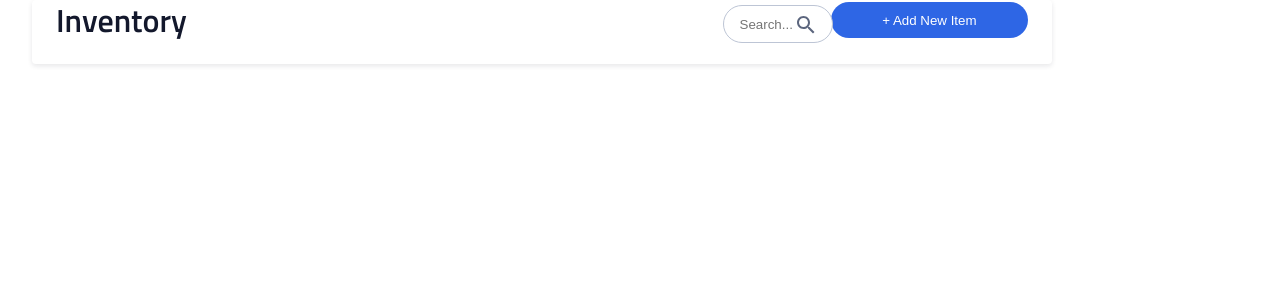
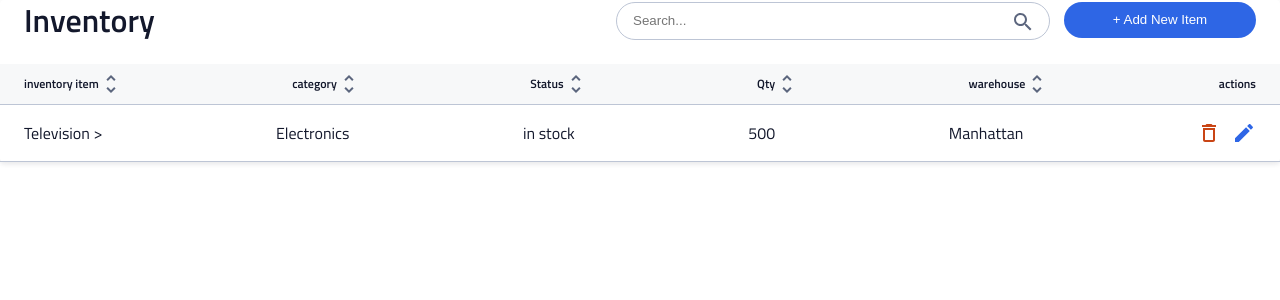
Before and after one commit to shanni6/instock-whistler, a React (Vite) app: page /inventory in a window 1280 px wide. Shown: the top 300 px of the page. Built offline with nearby package versions, Linux system fonts and the light colour scheme.

Commit message:
responsive style completed

```diff
--- a/src/components/InventoryList/InventoryList.jsx
+++ b/src/components/InventoryList/InventoryList.jsx
@@ -11,7 +11,7 @@ import React, { useState, useEffect } from 'react';
 const InventoryList = () => {
   return (
     <>
-    <section className="inventory container">
+    <section className="inventory">
       <div className="inventory__nav">
         <h1 className="inventory__title">Inventory</h1>
         <div className="inventory__nav-search">
@@ -77,7 +77,7 @@ const InventoryList = () => {
             <h4 className="inventory__sort-heading">actions</h4>
           </li>
         </ul>
-
+{/* ---------------- */}
         <ul className="inventory__list">
           <li className="inventory__list-li">Television &gt;</li>
           <li className="inventory__list-li">Electronics </li>
--- a/src/components/InventoryList/InventoryList.scss
+++ b/src/components/InventoryList/InventoryList.scss
@@ -18,6 +18,7 @@ li {
     box-shadow: 0px 2px 5px 0px rgba(19, 24, 44, 0.1);
     background-color: $primary-white;
     border-radius: 4px;
+    box-sizing: border-box;
 
 
   &__title {
@@ -32,15 +33,37 @@ li {
       align-items: center;
     }
 
+    @include medium {
+      display: flex;
+      justify-content: space-between;
+      align-items: center;
+    }
+
     &-search {
       @include large {
         display: flex;
-        justify-content: space-around;
         align-items: center;
+        width: 40vw;
+      }
+      @include medium {
+        display: flex;
+        align-items: center;
+        width: 50vw;
       }
 
       &-container {
         position: relative;
+
+        @include large {
+          width: 100%;
+          margin-right: 1rem;
+          margin-bottom: 0.4rem;
+        }
+        @include medium {
+          width: 70%;
+          margin-right: 1rem;
+          margin-bottom: 0.4rem;
+        }
       }
 
       &-input {
@@ -52,6 +75,14 @@ li {
 
         &::placeholder {
           padding-left: 1rem;
+        }
+
+        @include large {
+          width: 100%;
+        }
+
+        @include medium {
+          width: 100%;
         }
       }
 
@@ -70,23 +101,59 @@ li {
         padding: 0 1rem;
         color: $primary-white;
         margin-bottom: 1.5rem;
+
+        @include large {
+          max-width: 30%;
+        }
+
+        @include medium {
+          width: 40%;
+        }
       }
     }
   }
 
 
-
+//---------large and midum screen--------
 
   &__container{
     display: none;
+
+    @include large{
+      display: block;
+    }
+    @include medium{
+      display: block;
+    }
   }
 
   &__sort {
+    padding: 0.5rem 1.5rem;
+    background-color: $background-light-gray;
 
     @include large {
       display: flex;
       justify-content: space-between;
       align-items: center;
+    }
+
+    @include medium {
+      display: flex;
+      justify-content: space-between;
+      align-items: center;
+    }
+
+    &-li{
+      @include large {
+        display: flex;
+        justify-content: space-between;
+        align-items: center;
+      }
+      @include medium {
+        display: flex;
+        justify-content: space-between;
+        align-items: center;
+      }
     }
   }
 
@@ -94,7 +161,18 @@ li {
     padding: 1rem 1.5rem;
     border-bottom: 1px solid $secondary-cloud;
     border-top: 1px solid $secondary-cloud;
+    display: flex;
+    justify-content: space-between;
+    align-items: center;
+    &-actions{
+      display: flex;
+    justify-content: space-between;
+    align-items: center;
 
-
+    }
   }
 }
+
+.inventory__deleteIcon{
+  margin-right: 0.7rem;
+}
```
